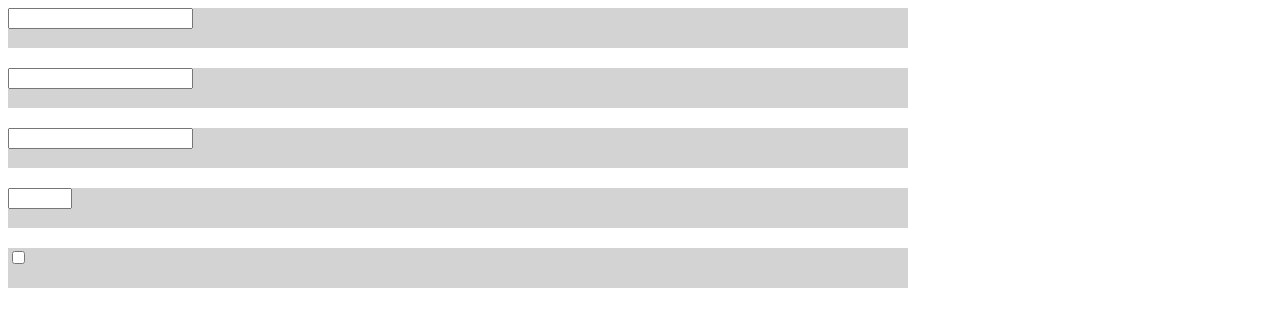
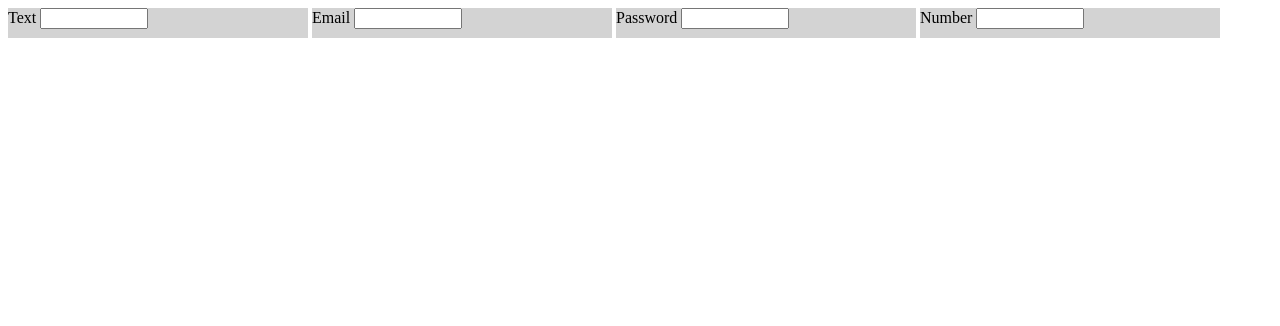
Before and after one commit to jmibarrad/SS-Training, a plain HTML site: page jQueryPlugin/index.html in a window 1280 px wide. Drawn offline with nearby package versions, Linux system fonts and the light colour scheme.

Commit message:
checkbox so unnecessary

```diff
--- a/jQueryPlugin/Types/email.service.js
+++ b/jQueryPlugin/Types/email.service.js
@@ -15,7 +15,7 @@ var Email = {
 		const required = $input.attr('required');
 		const pattern = $input.attr('pattern');
 
-		function verifyAttributes () {
+		function verifyAttributes() {
 			if (rulesExecuted) return;
 			rules = [];
 			if (pattern){
--- a/jQueryPlugin/index.html
+++ b/jQueryPlugin/index.html
@@ -18,28 +18,38 @@
 
     .block {
         background-color: LightGray;
-        height: 40px;
-        width: 900px;
+        height: 30px;
         margin-bottom: 20px;
+        display: table-cell;
+    }
+
+    div {
+      width: 300px;
+      border-right: 4px white solid;
+
+    }
+    input {
+      width: 100px;
     }
 
   </style>
 
   <body>
     <div class="block">
+      <span>Text</span>
       <input id="text" type="text" pattern = "^[0-9]*$" minlength="3" maxlength="10">
     </div>
     <div class="block">
+      <span>Email</span>
       <input id="email" type="email">
     </div>
     <div class="block">
+      <span>Password</span>
       <input id="password" type="password">
     </div>
     <div class="block">
+      <span>Number</span>
       <input id="number" type="number" min = "0" max = "100">
-    </div>
-    <div class="block">
-      <input id="text" type="checkbox">
     </div>
     <script>
 
--- a/jQueryPlugin/inputValidation.plugin.js
+++ b/jQueryPlugin/inputValidation.plugin.js
@@ -9,7 +9,7 @@ var rules = [];
 
 	$.fn.validate = validate;
 
-	function validate () {
+	function validate() {
 
 		$input = $(this);
 		const type = $input.attr('type');
@@ -27,8 +27,6 @@ var rules = [];
 				Text.validate();
 			else if (type === 'email')
 				Email.validate();
-			else if (type === 'checkbox')
-				Checkbox.validate();
 			else if (type === 'number')
 				_Number.validate();
 
```
Also changed, not shown: jQueryPlugin/Types/checkbox.service.js (deleted, +0 -34 lines).
